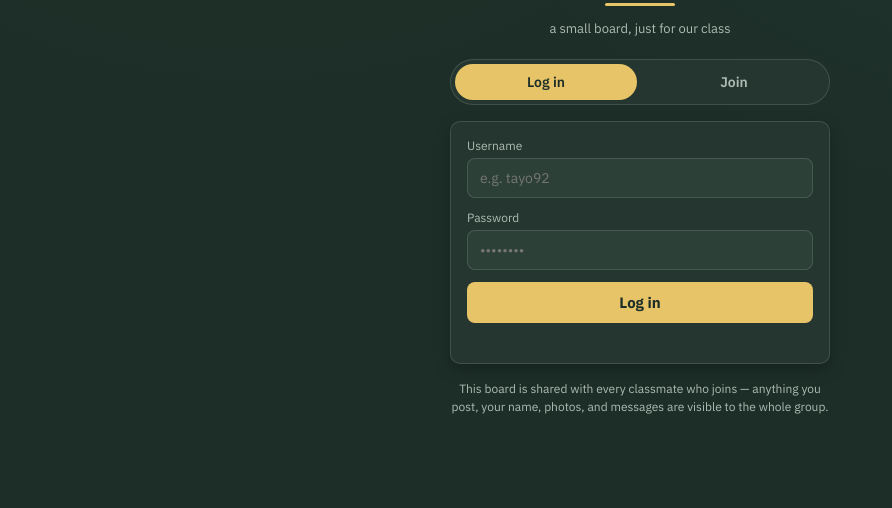
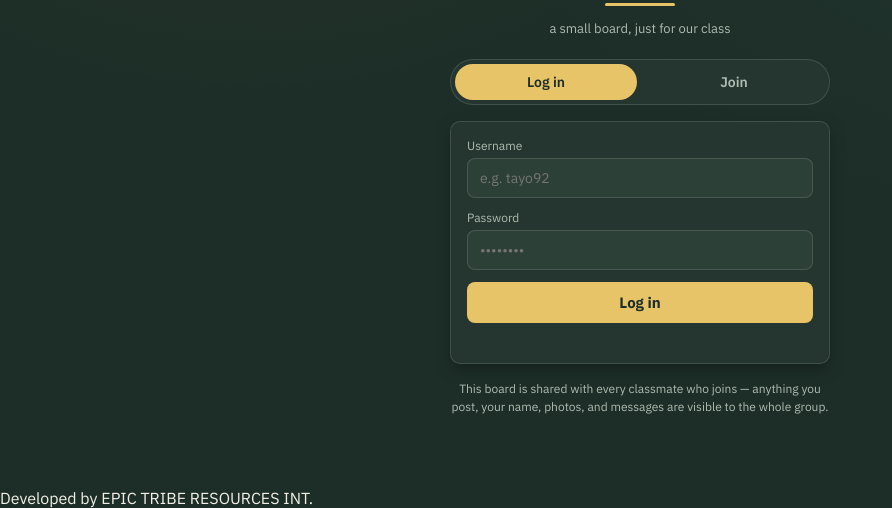
Before and after one commit to sthambruz52/sajococonnect, a website: page public/index.html in a window 1280 px wide. Shown: the part 335-843 px from the top of the page, without its empty margins (0-892 px from the left). Drawn offline with Linux system fonts and the light colour scheme.

Commit message:
Update index.html

```diff
--- a/public/index.html
+++ b/public/index.html
@@ -16,6 +16,7 @@
 </head>
 <body>
 <div id="app"><div class="loading-screen">Pinning up the board…</div></div>
+<footer class="app-footer">Developed by EPIC TRIBE RESOURCES INT.</footer>
 <script src="/app.js"></script>
 <script>
 if ('serviceWorker' in navigator) {
```
